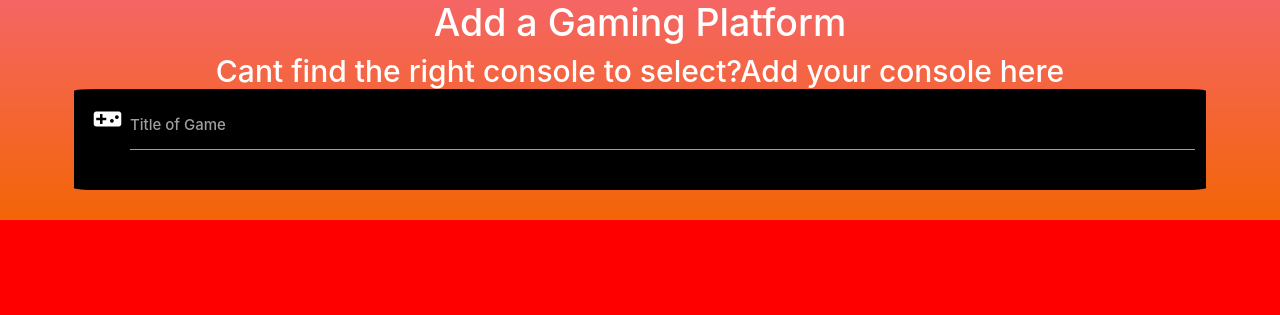
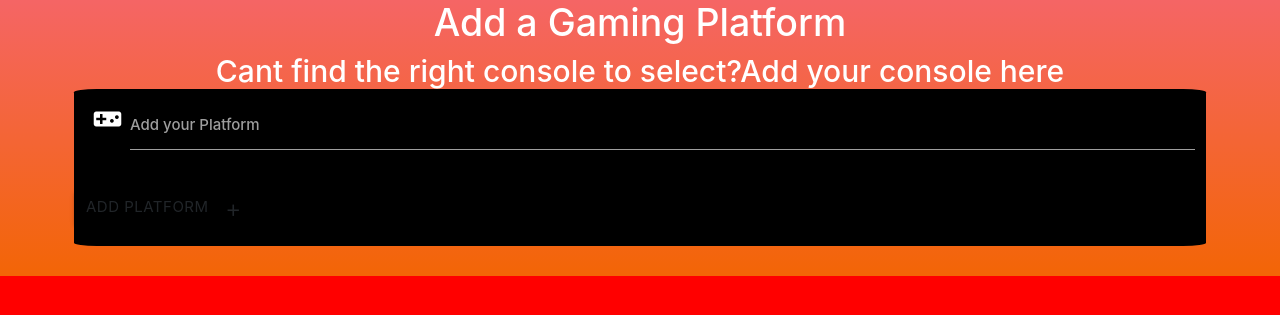
Before and after one commit to djjtyn/WhatGame, a Flask app: template templates/addplatform.html in a window 1280 px wide. Shown: the top 315 px of the page. Run offline with Flask 2, Linux system fonts and the light colour scheme; the template is opened without the code that fills it, so the values that code supplies are empty; some libraries are stand-ins or nearby versions.

Commit message:
add platform functionality working

```diff
--- a/app.py
+++ b/app.py
@@ -68,6 +68,18 @@ def delete_review(game_id):
     mongo.db.games.remove({'_id': ObjectId(game_id)})
     return redirect(url_for('view_games'))
 
+@app.route('/show_platform_form')
+def show_platform_form():
+    return render_template('addplatform.html')
+
+@app.route('/insert_platform', methods=["POST"])
+def insert_platform():
+    platforms = mongo.db.platforms
+    platform_doc = {'platform_name':request.form.get('platform_name')}
+    platforms.insert_one(platform_doc)
+    return redirect (url_for('view_games'))
+
+
 if __name__ == '__main__':
     app.run(host='0.0.0.0',
             port=8080,
--- a/templates/addplatform.html
+++ b/templates/addplatform.html
@@ -5,14 +5,19 @@
   <h2 class = "center">Cant find the right console to select?Add your console here
   <div class="container">
     <div class="row">
-      <form action = "{{url_for('update_review', game_id=game._id)}}" method = "POST" class="col s12">
+      <form action = "{{url_for('insert_platform')}}" method = "POST" class="col s12">
         <div class="row">
           <div class="input-field col s12">
             <i class="material-icons prefix">videogame_asset</i>
-            <input name = "game_name" id="game_name" type="text" class="validate" value="{{game.game_name}}">
-            <label for="game_name">Title of Game</label>
+            <input name = "platform_name" id="platform_name" type="text" class="validate" value="">
+            <label for="game_name">Add your Platform</label>
           </div>
         </div><!--game_name-->
+        <div class="row">
+          <button class="btn waves-effect waves-light" type="submit" name="action" white>Add Platform
+            <i class="material-icons right">add</i>
+          </button>
+        </div><!--button-->
       </form>
     </div>
   </div>
--- a/templates/addreview.html
+++ b/templates/addreview.html
@@ -82,7 +82,7 @@
           <label for="image">Game Screenshot(Confused? Use Google Images to find an image)</label>
         </div>
       </div>
-      <div class="row center_btn">
+      <div class="row">
         <button class="btn waves-effect waves-light addreview" type="submit" name="action" white>Add Review
           <i class="material-icons right">add</i>
         </button>
```
